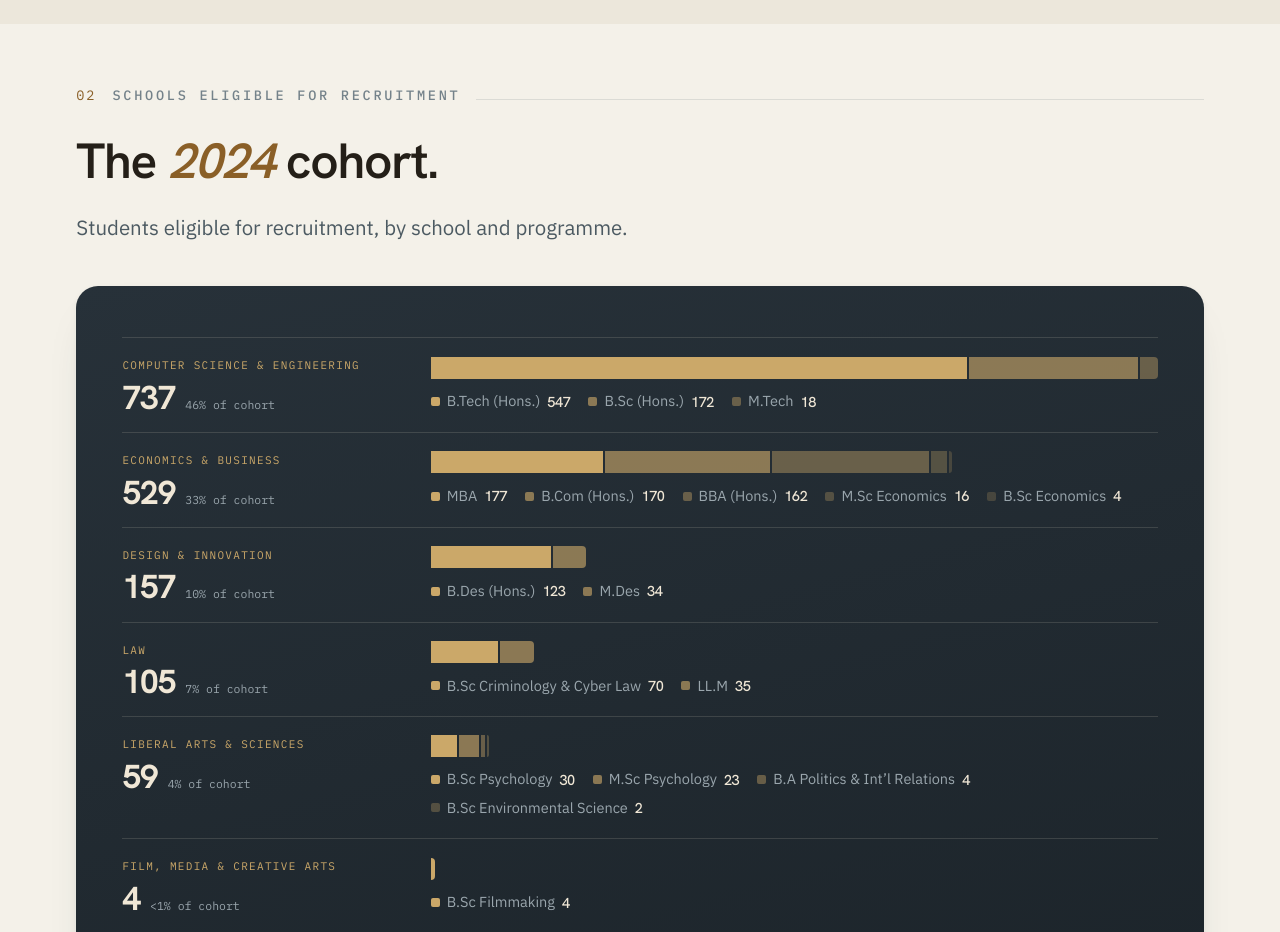
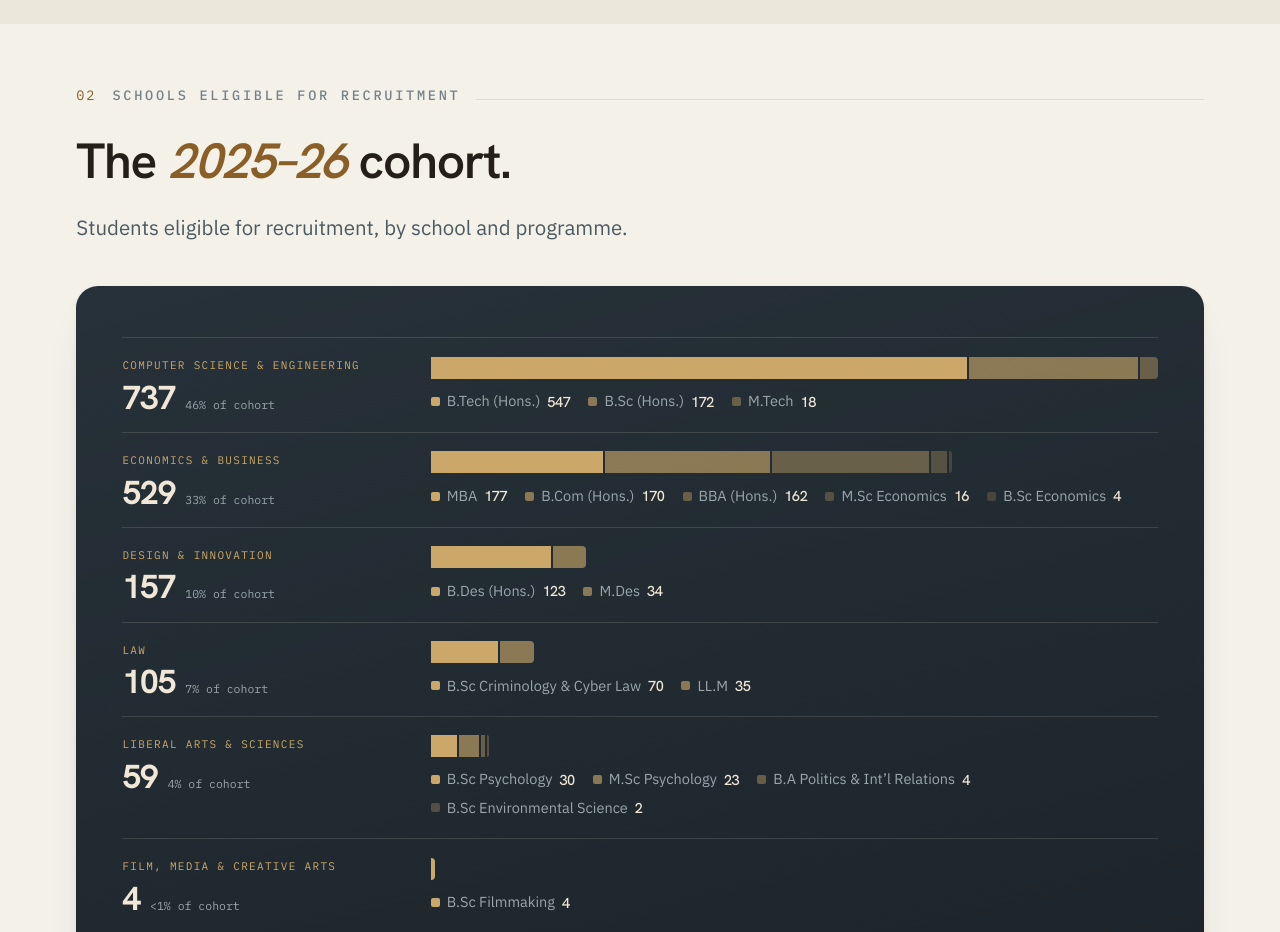
Before and after one commit to BaconKage/rvu-placements-revamp, a React (Vite) app: page /partners in a window 1280 px wide. Shown: the part 1660-2592 px from the top of the page. Built offline with nearby package versions, Linux system fonts and the light colour scheme; a web font is replaced by a local one.

Commit message:
Label the cohort and recruiter wall 2025–26, matching rvu.edu.in

```diff
--- a/src/components/sections/Cohort.jsx
+++ b/src/components/sections/Cohort.jsx
@@ -31,7 +31,7 @@ export default function Cohort({ idx = "02" }) {
       {/* eyebrow and heading sit on the paper like every other section; the band holds the chart */}
       <div className="wrap cohort-head">
         <Eyebrow idx={idx}>Schools eligible for recruitment</Eyebrow>
-        <h2 className="serif cohort-h"><Words text="The 2024 cohort." hi={new Set([1])} /></h2>
+        <h2 className="serif cohort-h"><Words text="The 2025–26 cohort." hi={new Set([1])} /></h2>
         <p className="lede cohort-lede">Students eligible for recruitment, by school and programme.</p>
       </div>
       <div className="band reveal" ref={ref}>
--- a/src/components/sections/Recruiters.jsx
+++ b/src/components/sections/Recruiters.jsx
@@ -138,7 +138,7 @@ export default function Recruiters() {
 
       <header className="rw-head">
         <div>
-          <span className="rw-kicker"><em>RV University</em> Placements · 2024–25</span>
+          <span className="rw-kicker"><em>RV University</em> Placements · 2025–26</span>
           <h1 className="rw-title">Who recruits from <em>RV University.</em></h1>
         </div>
         <dl className="rw-stats">
```
Also changed, not shown: 1 other file (tests, documents, lock files or other folders).
